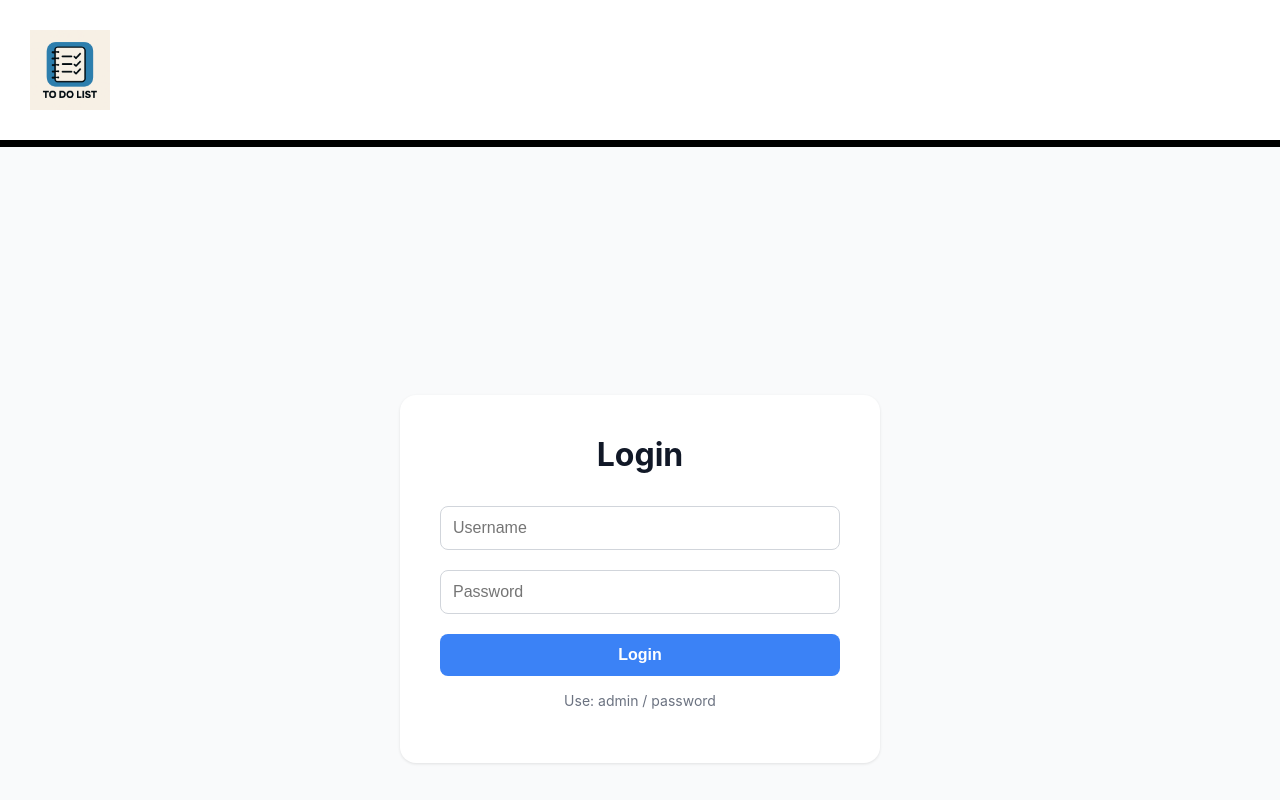
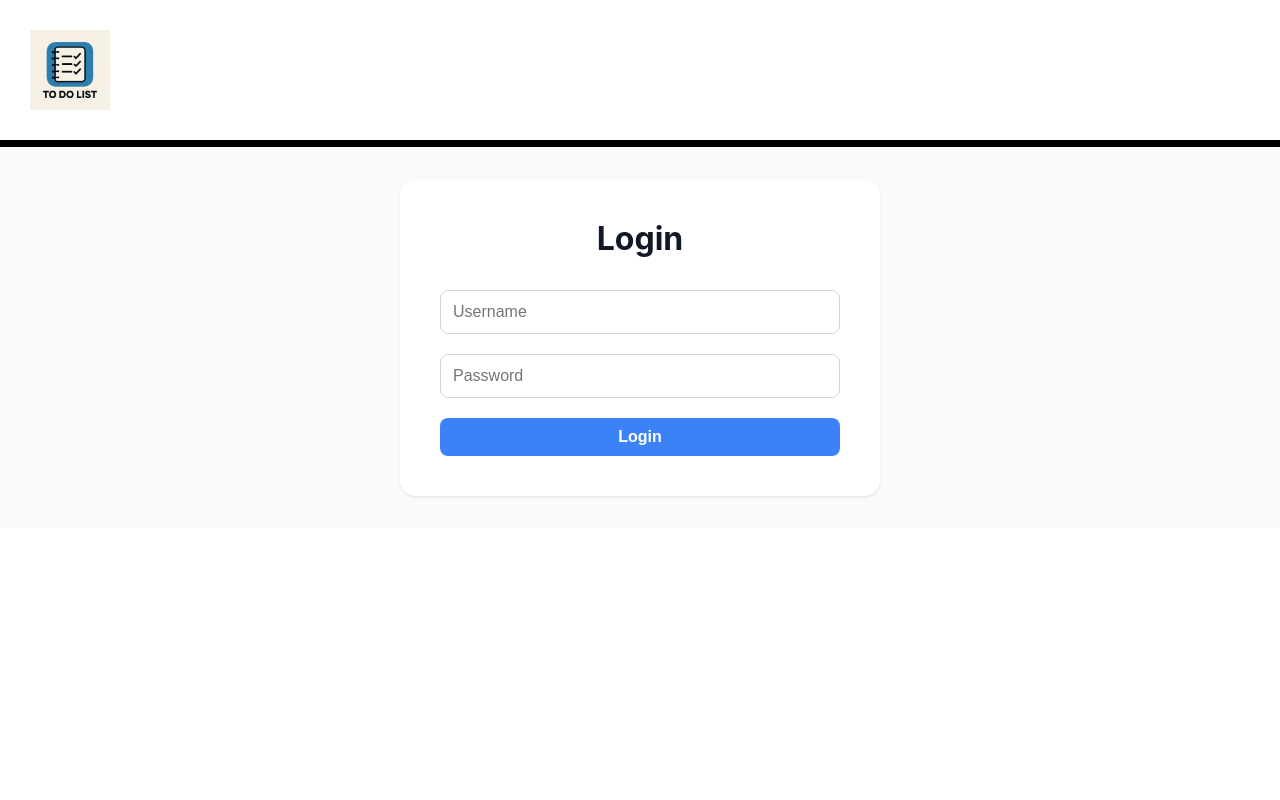
Before and after one commit to chason2007/todo_react, a React (Create React App) app: page /login in a window 1280 px wide. Shown: the top 800 px of the page. Built offline with nearby package versions, Linux system fonts and the light colour scheme.

Commit message:
CSS changes for Login page styling and dark mode adjustments

```diff
--- a/src/Pages/Login.js
+++ b/src/Pages/Login.js
@@ -1,18 +1,20 @@
-import { useForm } from 'react-hook-form';
-import { useNavigate } from 'react-router-dom';
-import '../Styles/Login.css';
-import Header from '../Common/Header';
+import { useState } from "react";
+import { useNavigate } from "react-router-dom";
+import "../Styles/Login.css";
+import Header from "../Common/Header";
 
 const Login = () => {
-    const { register, handleSubmit } = useForm();
+  const [username, setUsername] = useState("");
+  const [password, setPassword] = useState("");
   const navigate = useNavigate();
 
-    const onSubmit = (data) => {
-        if (data.username === 'admin' && data.password === 'password') {
-            localStorage.setItem('isAuthenticated', 'true');
-            navigate('/');
+  const handleSubmit = (e) => {
+    e.preventDefault();
+    if (username === "admin" && password === "pass") {
+      localStorage.setItem("isAuthenticated", "true");
+      navigate("/");
     } else {
-            alert('Invalid credentials');
+      alert("Invalid username or password");
     }
   };
 
@@ -22,30 +24,32 @@ const Login = () => {
       <div className="login-container">
         <div className="login-content">
           <h1 className="login-title">Login</h1>
-                <form onSubmit={handleSubmit(onSubmit)}>
+          <form onSubmit={handleSubmit}>
             <div className="login-form-group">
               <input
                 type="text"
                 placeholder="Username"
-                            {...register('username', { required: true })}
+                value={username}
+                onChange={(e) => setUsername(e.target.value)}
                 className="login-input"
+                required
               />
             </div>
             <div className="login-form-group">
               <input
                 type="password"
                 placeholder="Password"
-                            {...register('password', { required: true })}
+                value={password}
+                onChange={(e) => setPassword(e.target.value)}
                 className="login-input"
+                required
               />
             </div>
             <button type="submit" className="login-button">
               Login
             </button>
           </form>
-                <p className="login-hint">
-                    Use: admin / password
-                </p>
+
         </div>
       </div>
     </div>
--- a/src/Styles/Login.css
+++ b/src/Styles/Login.css
@@ -1,7 +1,6 @@
 .login-container {
     padding: 32px 24px;
     background-color: #f9fafb;
-    min-height: 100vh;
     display: flex;
     align-items: center;
     justify-content: center;
@@ -44,31 +43,22 @@
 
 .login-button {
     width: 100%;
-    padding: 12px;
+    padding: 10px;
     background-color: #3b82f6;
     color: white;
     border: none;
     border-radius: 8px;
     font-size: 16px;
-    font-weight: 600;
-    cursor: pointer;
-    transition: background-color 0.2s ease;
+    font-weight: bold;
 }
 
 .login-button:hover {
     background-color: #2563eb;
 }
 
-.login-hint {
-    margin-top: 16px;
-    font-size: 14px;
-    color: #6b7280;
-    text-align: center;
-}
-
 /* Dark Mode Styles */
 body.dark-mode .login-container {
-    background-color: #1f2937;
+    background-color: black;
 }
 
 body.dark-mode .login-content {
@@ -76,15 +66,10 @@ body.dark-mode .login-content {
 }
 
 body.dark-mode .login-title {
-    color: #f9fafb;
+    color: white;
 }
 
 body.dark-mode .login-input {
-    background-color: #4b5563;
-    border-color: #6b7280;
+    background-color: white;
     color: #f9fafb;
 }
-
-body.dark-mode .login-hint {
-    color: #d1d5db;
-}
```
Lines whose indentation alone changed are shown as unchanged.
